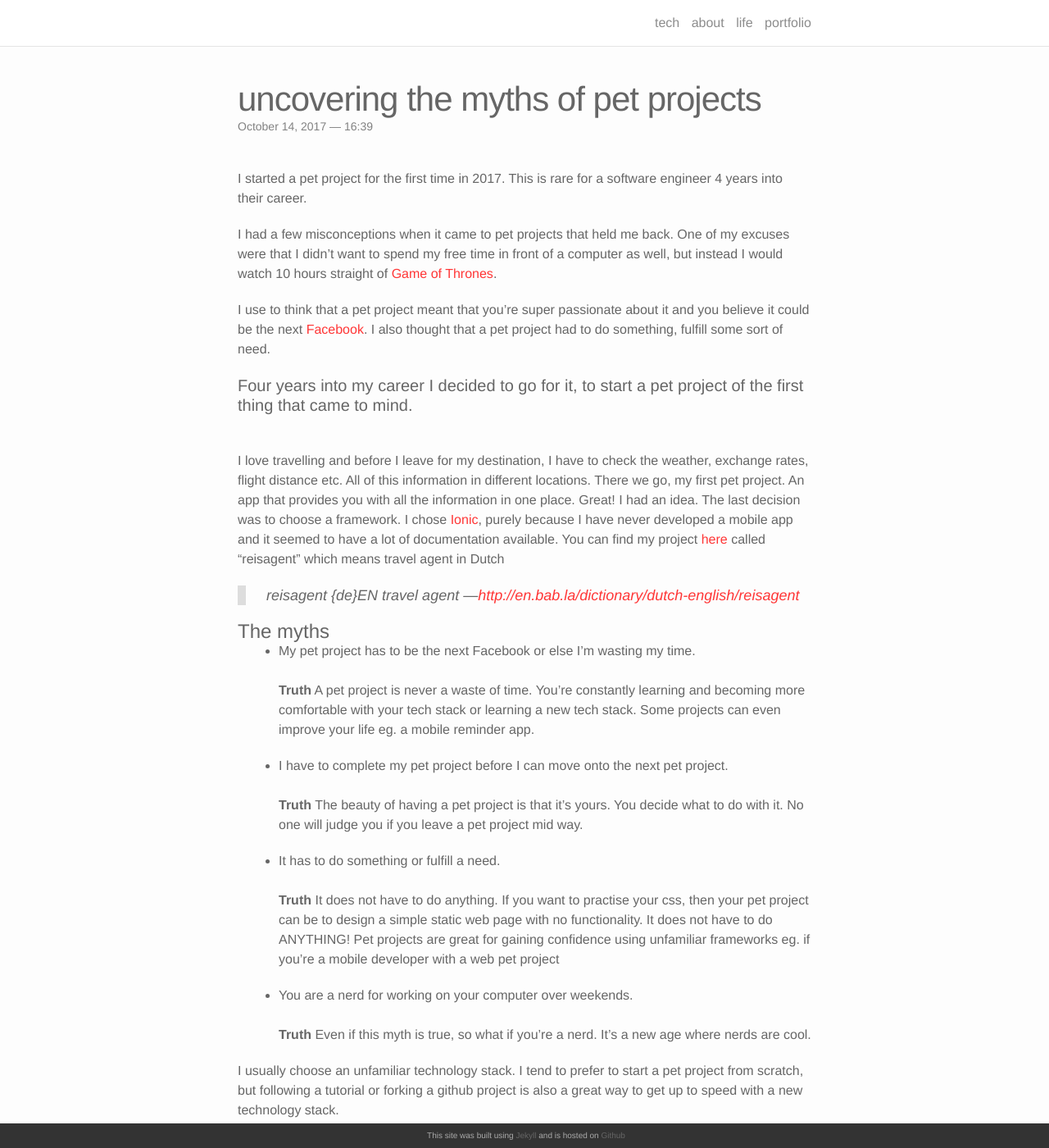
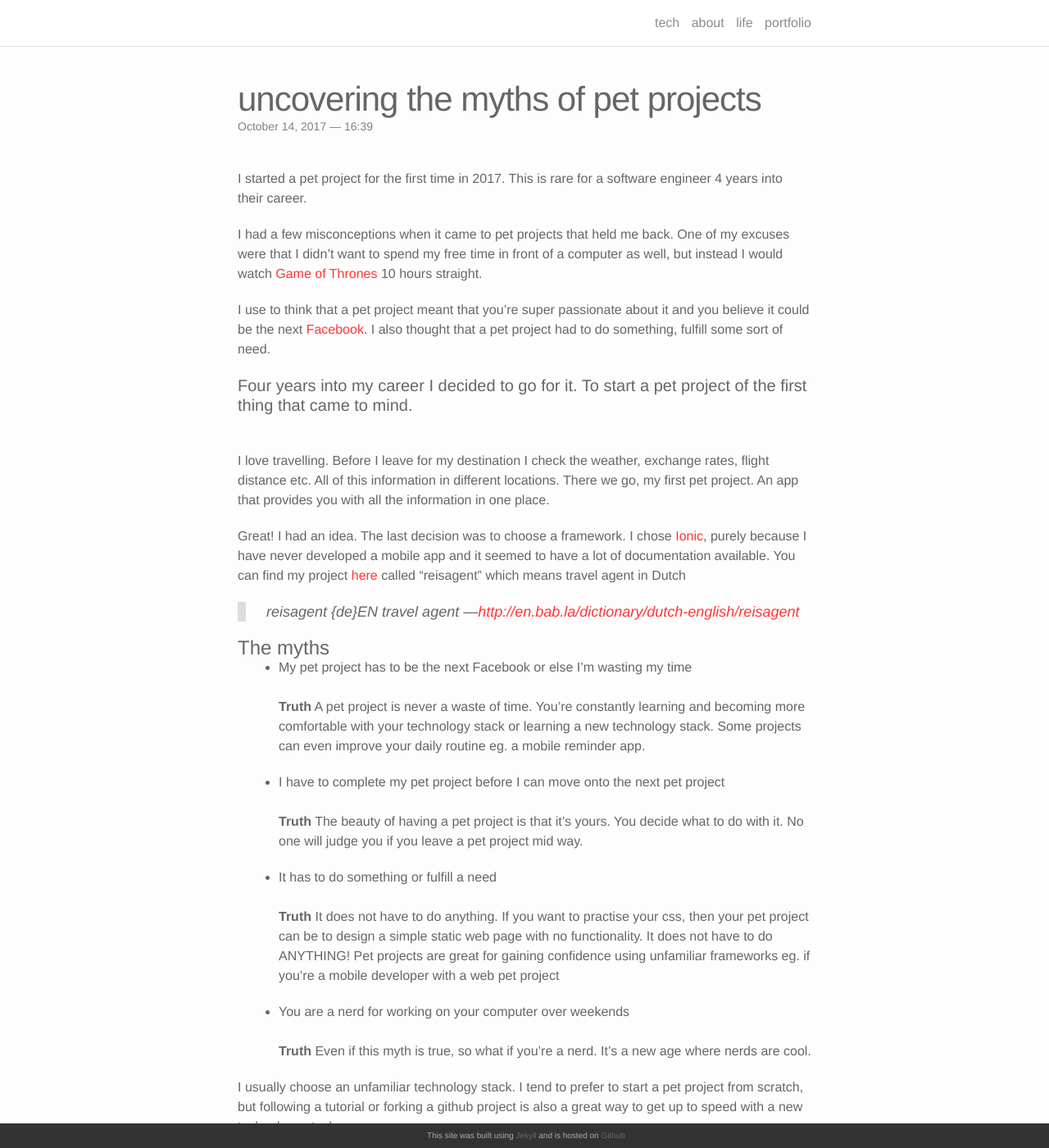
Before and after one commit to annelledejager/blog, a Jekyll site: the page built from _posts/2017-10-14-choosing a pet project.markdown, in a window 1280 px wide and 1400 px high. Shown: the whole window at 82% size. Built offline with Jekyll 4.4.1, drawn with Linux system fonts in a browser that asks for light colours; nearby versions of some CDN libraries; comment, search, counter and statistics services are not loaded.

Commit message:
Small changes

```diff
--- a/_posts/2017-10-14-choosing a pet project.markdown
+++ b/_posts/2017-10-14-choosing a pet project.markdown
@@ -7,14 +7,16 @@ comments: true
 ---
 I started a pet project for the first time in 2017. This is rare for a software engineer 4 years into their career.
 
-I had a few misconceptions when it came to pet projects that held me back. One of my excuses were that I didn't want to spend my free time in front of a computer as well, but instead I would watch 10 hours straight of <a href="http://www.imdb.com/title/tt0944947/">Game of Thrones</a>.
+I had a few misconceptions when it came to pet projects that held me back. One of my excuses were that I didn't want to spend my free time in front of a computer as well, but instead I would watch <a href="http://www.imdb.com/title/tt0944947/">Game of Thrones</a> 10 hours straight.
 
 I use to think that a pet project meant that you're super passionate about it and you believe it could be the next <a href="http://facebook.com/">Facebook</a>. I also thought that a pet project had to do something, fulfill some sort of need.
 
-#### Four years into my career I decided to go for it, to start a pet project of the first thing that came to mind.
+#### Four years into my career I decided to go for it. To start a pet project of the first thing that came to mind.
 <br/>
 
-I love travelling and before I leave for my destination, I have to check the weather, exchange rates, flight distance etc. All of this information in different locations. There we go, my first pet project. An app that provides you with all the information in one place. Great! I had an idea. The last decision was to choose a framework. I chose <a href="https://ionicframework.com/">Ionic</a>, purely because I have never developed a mobile app and it seemed to have a lot of documentation available. You can find my project <a href="https://github.com/annelledejager/reisagent">here</a> called “reisagent” which means travel agent in Dutch
+I love travelling. Before I leave for my destination I check the weather, exchange rates, flight distance etc. All of this information in different locations. There we go, my first pet project. An app that provides you with all the information in one place.
+
+Great! I had an idea. The last decision was to choose a framework. I chose <a href="https://ionicframework.com/">Ionic</a>, purely because I have never developed a mobile app and it seemed to have a lot of documentation available. You can find my project <a href="https://github.com/annelledejager/reisagent">here</a> called “reisagent” which means travel agent in Dutch
 
 <blockquote>
 reisagent {de}EN travel agent
@@ -25,16 +27,16 @@ reisagent {de}EN travel agent
 
 # The myths
 
-- My pet project has to be the next Facebook or else I’m wasting my time.<br/><br/>
-<b>Truth</b> A pet project is never a waste of time. You’re constantly learning and becoming more comfortable with your tech stack or learning a new tech stack. Some projects can even improve your life eg. a mobile reminder app.
+- My pet project has to be the next Facebook or else I’m wasting my time<br/><br/>
+<b>Truth</b> A pet project is never a waste of time. You’re constantly learning and becoming more comfortable with your technology stack or learning a new technology stack. Some projects can even improve your daily routine eg. a mobile reminder app.
 
-- I have to complete my pet project before I can move onto the next pet project.<br/><br/>
+- I have to complete my pet project before I can move onto the next pet project<br/><br/>
 <b>Truth</b>  The beauty of having a pet project is that it’s yours. You decide what to do with it. No one will judge you if you leave a pet project mid way.
 
-- It has to do something or fulfill a need.<br/><br/>
+- It has to do something or fulfill a need<br/><br/>
 <b>Truth</b>  It does not have to do anything. If you want to practise your css, then your pet project can be to design a simple static web page with no functionality. It does not have to do ANYTHING! Pet projects are great for gaining confidence using unfamiliar frameworks eg. if you're a mobile developer with a web pet project
 
-- You are a nerd for working on your computer over weekends.<br/><br/>
+- You are a nerd for working on your computer over weekends<br/><br/>
 <b>Truth</b>  Even if this myth is true, so what if you’re a nerd. It's a new age where nerds are cool.
 
 I usually choose an unfamiliar technology stack. I tend to prefer to start a pet project from scratch, but following a tutorial or forking a github project is also a great way to get up to speed with a new technology stack.
```
